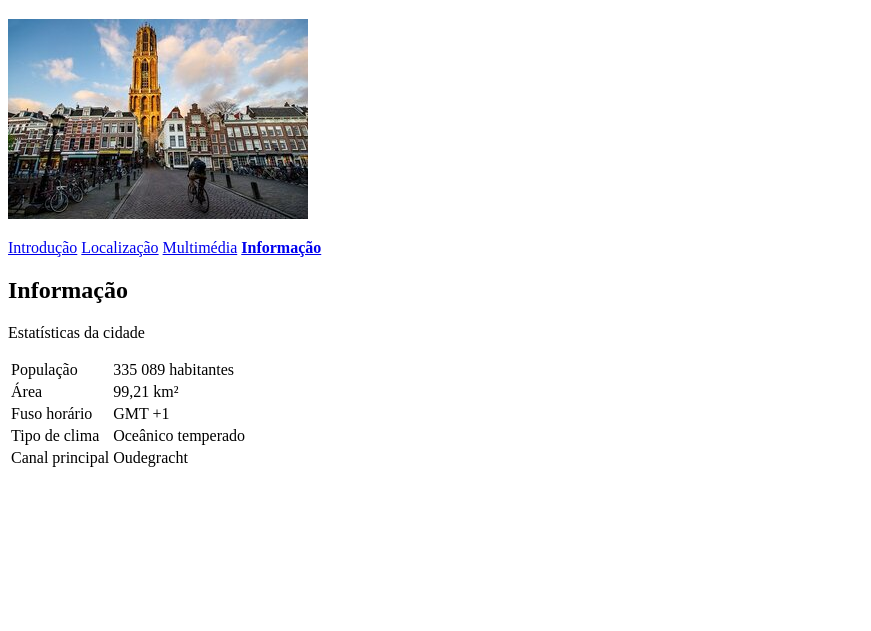
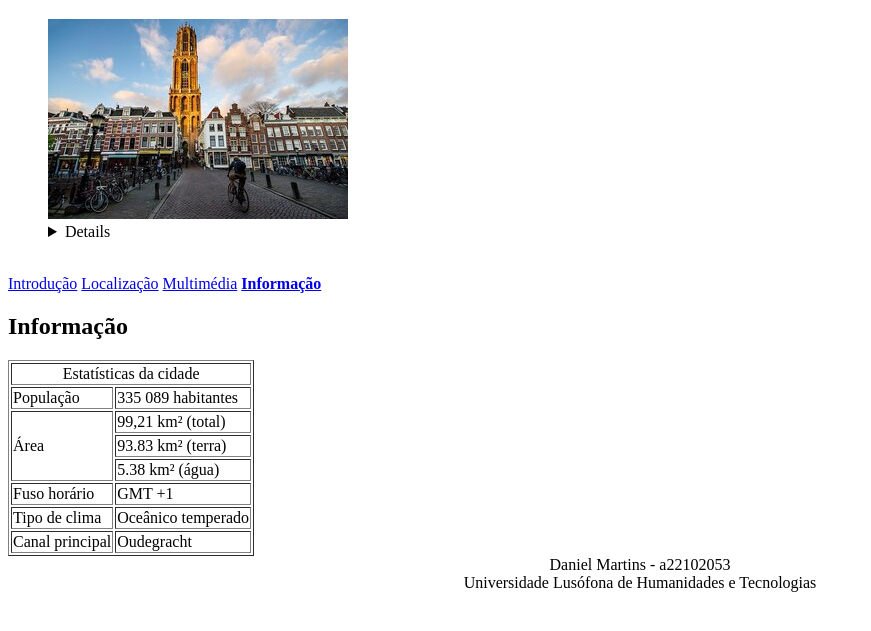
Before and after one commit to ulht-a22102503/pwlabs-DanielMartins-a22102503, a plain HTML site: page info.html in a window 1280 px wide. Shown: the part 61-692 px from the top of the page, without its empty margins (0-871 px from the left). Drawn offline with Linux system fonts and the light colour scheme.

Commit message:
Added structure elements

```diff
--- a/info.html
+++ b/info.html
@@ -1,5 +1,6 @@
 <!DOCTYPE html>
 <html>
+
 <head>
     <title>Utrecht</title>
     <meta charset="utf-8">
@@ -7,36 +8,64 @@
     <meta name="description" content="Website sobre Utrecht">
     <meta name="keywords" content="palavras chave">
 </head>
+
 <body>
+    <header>
         <h1>Utrecht</h1>
-        <img src="images/utrecht-main.jpg" alt="Utrecht">
+        <figure>
+            <img src="/images/utrecht-main.jpg" alt="Utrecht">
+            <details>Aqui vê-se a Dom Tower of the St. Martin's Cathedral</details>
+        </figure>
+    </header>
     <br>
 
-        <p>
+    <nav>
         <a href="index.html">Introdução</a></b>
         <a href="local.html">Localização</a>
         <a href="multimedia.html">Multimédia</a>
         <b><a href="info.html">Informação</a></b>
-        </p>
-
+    </nav>
+    <main>
+        <section>
             <h2>Informação</h2>
-        <p>Estatísticas da cidade</p>
-        <table>
+            <table border="1px">
                 <tr>
-                <td>População</td><td>335 089 habitantes</td>
+                    <td colspan="2" style="text-align: center">Estatísticas da cidade</td>
                 </tr>
                 <tr>
-                <td>Área</td><td>99,21 km²</td>
+                    <td>População</td>
+                    <td>335 089 habitantes</td>
                 </tr>
                 <tr>
-                <td>Fuso horário</td><td>GMT +1</td>
+                    <td rowspan="3">Área</td>
+                    <td>99,21 km² (total)</td>
                 </tr>
                 <tr>
-                <td>Tipo de clima</td><td>Oceânico temperado</td>
+                    <td>93.83 km² (terra)</td>
                 </tr>
                 <tr>
-                <td>Canal principal</td><td>Oudegracht</td>
+                    <td>5.38 km² (água)</td>
+                </tr>
+                <tr>
+                    <td>Fuso horário</td>
+                    <td>GMT +1</td>
+                </tr>
+                <tr>
+                    <td>Tipo de clima</td>
+                    <td>Oceânico temperado</td>
+                </tr>
+                <tr>
+                    <td>Canal principal</td>
+                    <td>Oudegracht</td>
                 </tr>
             </table>
+        </section>
+    </main>
+    <footer style="text-align: center;">
+        Daniel Martins - a22102053
+        <br>
+        Universidade Lusófona de Humanidades e Tecnologias
+    </footer>
 </body>
+
 </html>
```
Also changed, not shown: index.html (+21 -8 lines), local.html (+30 -6 lines), multimedia.html (+25 -6 lines). Lines whose indentation alone changed are shown as unchanged.
